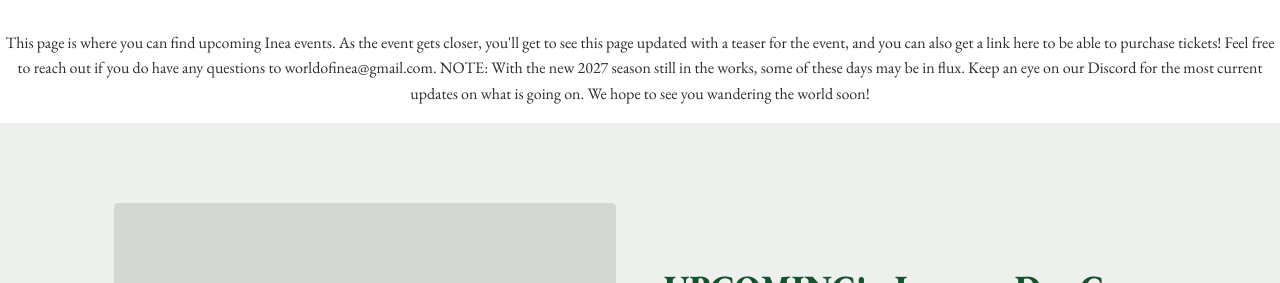
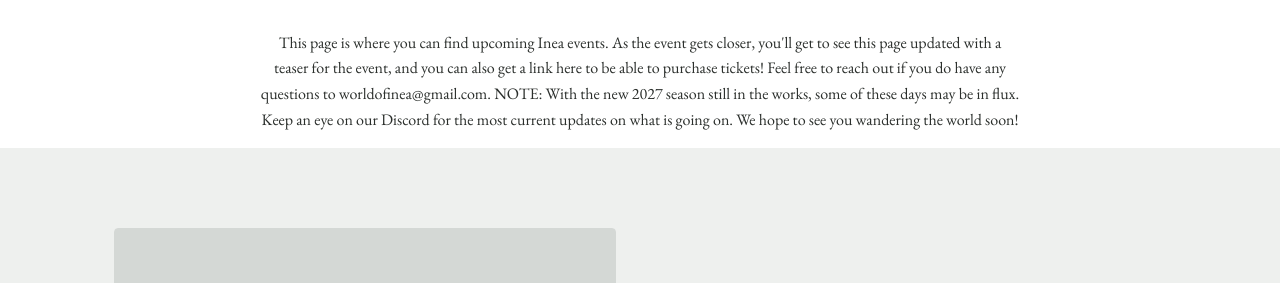
Before and after one commit to kmangum6/worldofinea, a plain HTML site: page world.html in a window 1280 px wide. Shown: the part 443-726 px from the top of the page. Drawn offline with nearby package versions, Linux system fonts and the light colour scheme; a web font is replaced by a local one.

Commit message:
Augh I hate coding. Doing it again.

```diff
--- a/stylesheet.css
+++ b/stylesheet.css
@@ -330,7 +330,9 @@ body {
 
 .overview {
     text-align: center;
+    max-width: 800px;
     margin: 0 auto;
+    padding: 0 20px;
 }
 
 .overview h2 {
```
